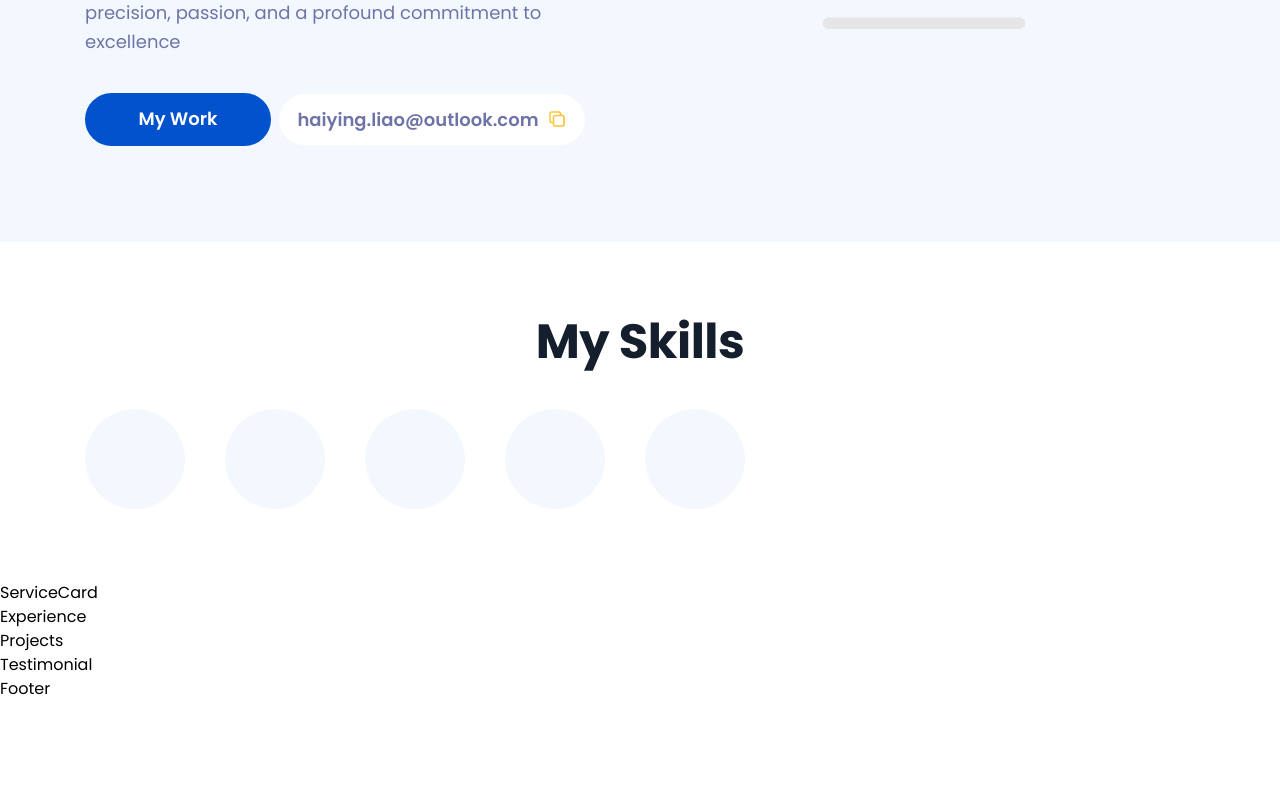
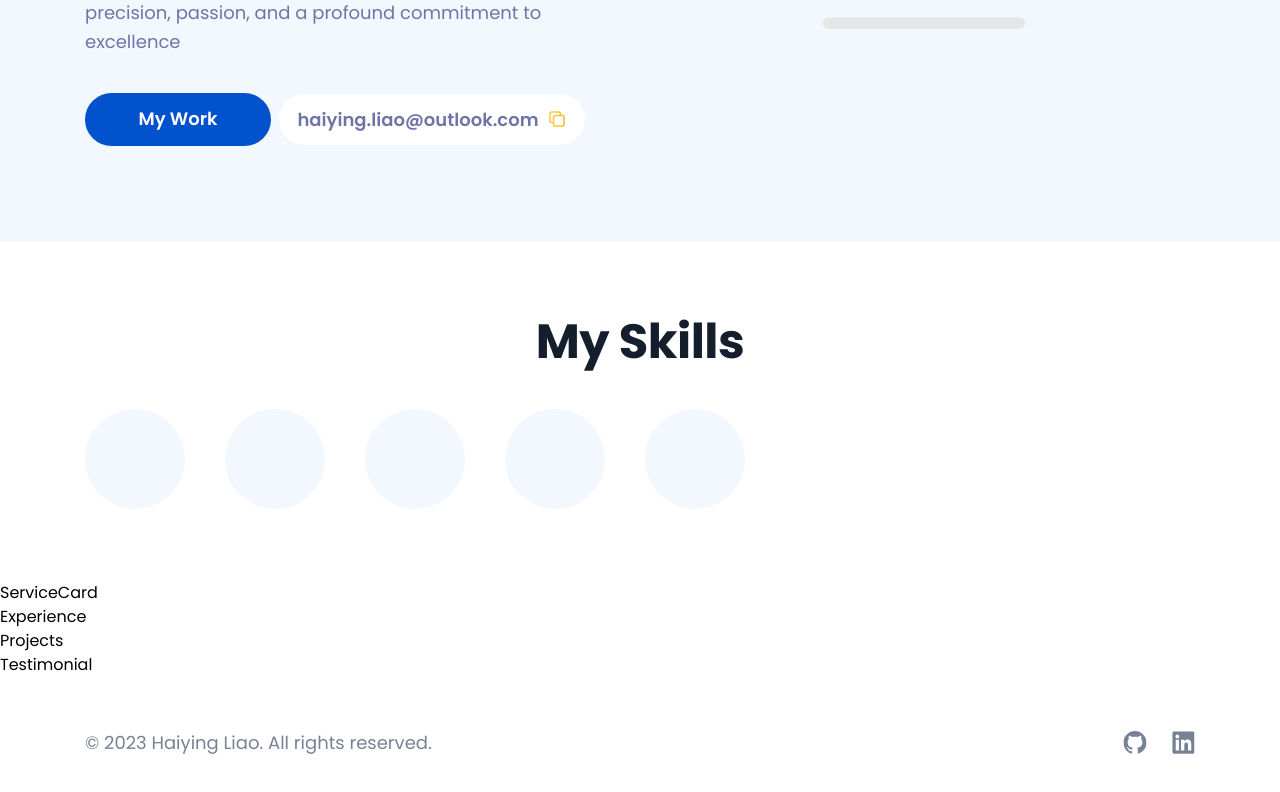
Before and after one commit to HaiyingLiao/portfolio, a Next.js app in the folder frontend_next/: page / in a window 1280 px wide. Shown: the part 533-1325 px from the top of the page. Before the commit the page ends 1234 px from the top, so only its background shows below. Built offline with nearby package versions, Linux system fonts and the light colour scheme.

Commit message:
feat: add footer

```diff
--- a/frontend_next/components/Footer.tsx
+++ b/frontend_next/components/Footer.tsx
@@ -1,5 +1,27 @@
+import Image from "next/image";
+import Link from "next/link";
+
+import { socialIcons } from "@/constants";
+
 const Footer = () => {
-  return <div>Footer</div>;
+  return (
+    <footer className="text-black-400 dark:text-white-800 b-regular bg-2 flex flex-col items-center gap-4 py-12 leading-[160%] md:flex-row md:justify-between md:py-[52px]">
+      <p>© 2023 Haiying Liao. All rights reserved.</p>
+      <div className="flex gap-6">
+        {socialIcons.map((item) => (
+          <Link key={item.name} href="/">
+            <Image
+              src={item.icon}
+              alt="social icon"
+              width={24}
+              height={24}
+              className="dark:brightness-0 dark:invert-[100%]"
+            />
+          </Link>
+        ))}
+      </div>
+    </footer>
+  );
 };
 
 export default Footer;
--- a/frontend_next/constants/index.ts
+++ b/frontend_next/constants/index.ts
@@ -11,6 +11,11 @@ export const navLinks = [
     href: "/contact",
     lable: "Contact",
   },
+];
+
+export const socialIcons = [
+  { name: "github", icon: "/assets/github.svg" },
+  { name: "linkedin", icon: "/assets/linkedin.svg" },
 ];
 
 export const techs = [
```
Also changed, not shown: frontend_next/public/assets/github.svg (added), frontend_next/public/assets/linkedin.svg (added).
